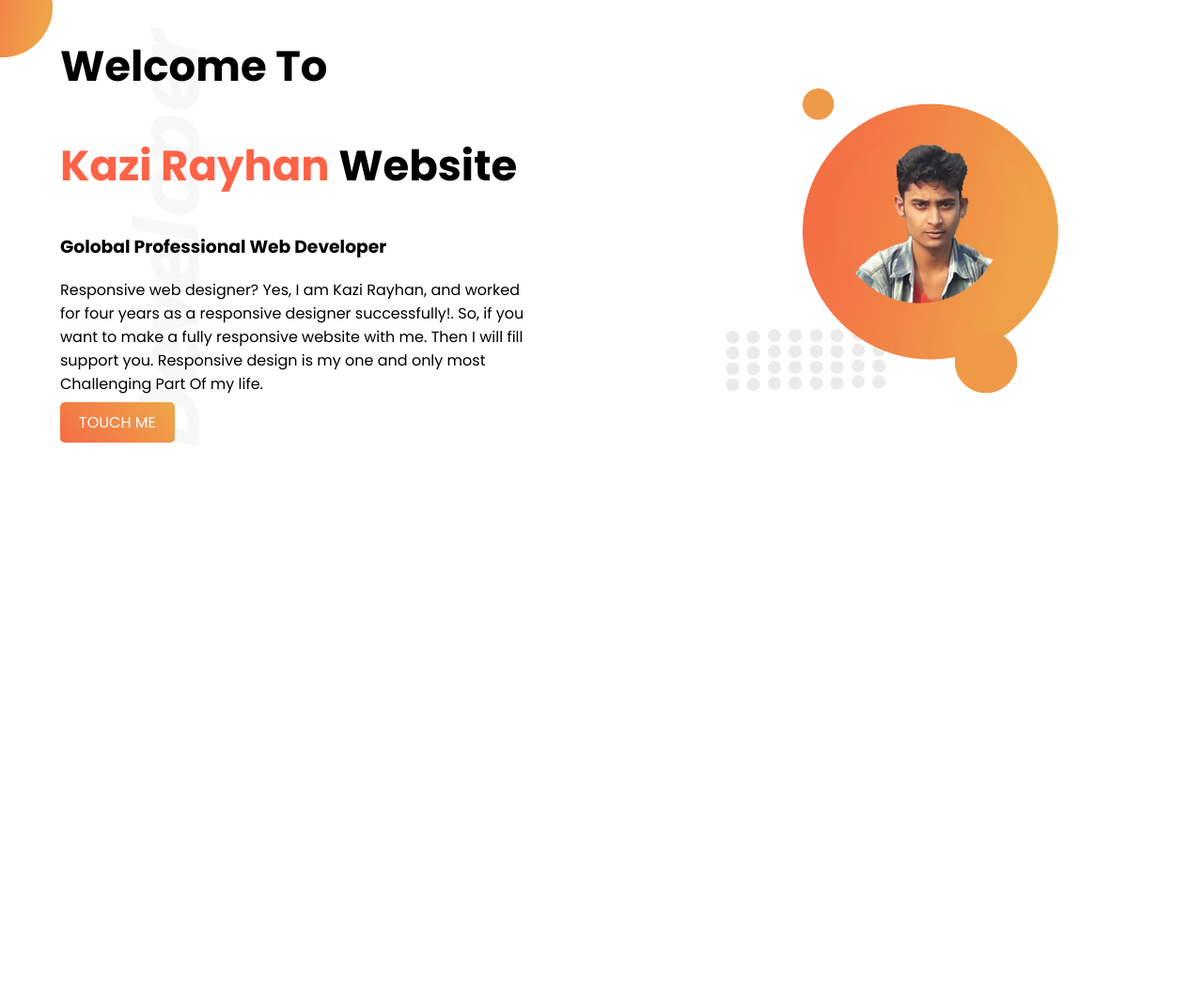
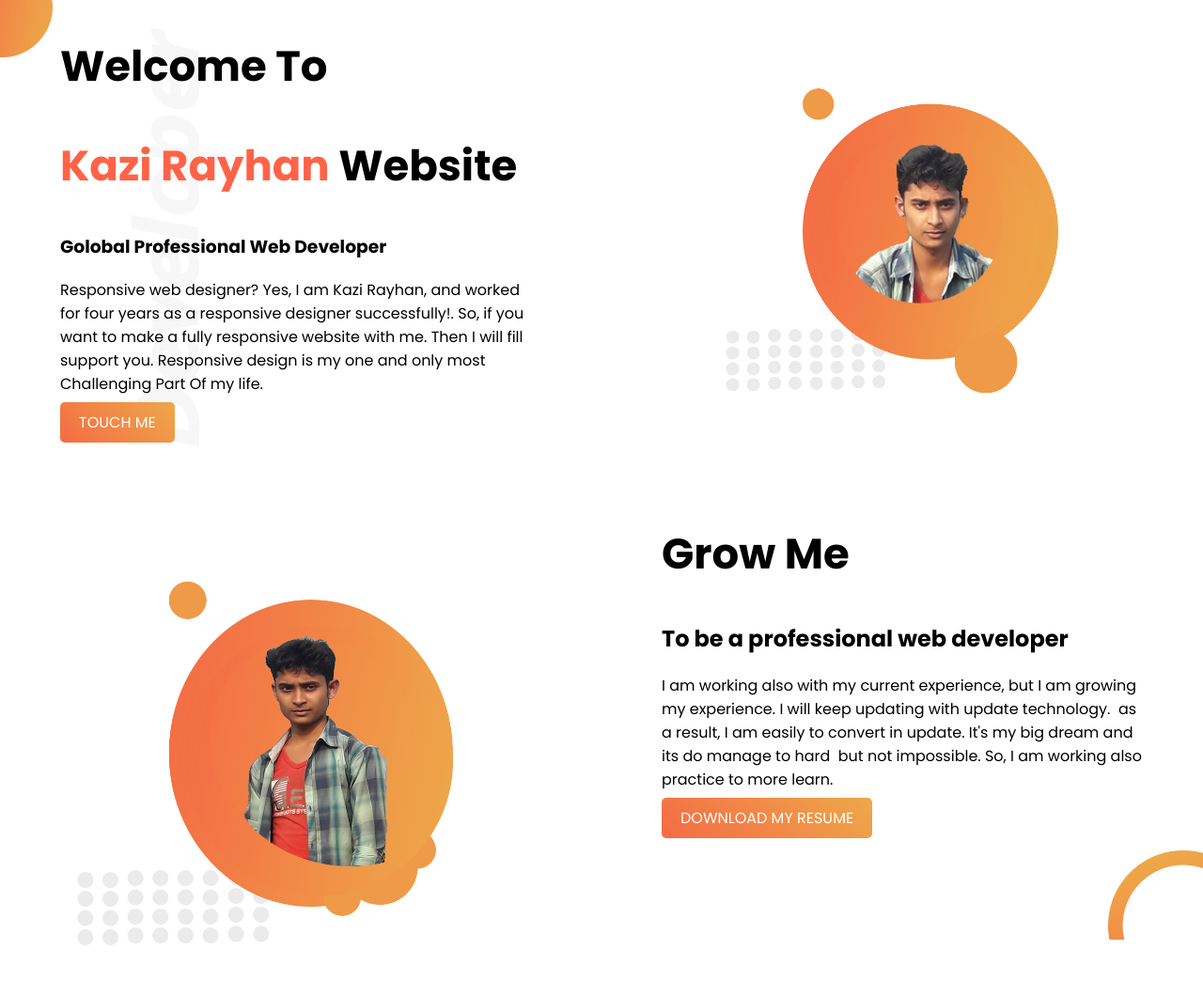
Before and after one commit to rayhanwd/html_and_css_protfolio_website, a plain HTML site: page index.html in a window 1280 px wide. Shown: the top 1044 px of the page at 94% size. Drawn offline with Linux system fonts and the light colour scheme.

Commit message:
last update

```diff
--- a/index.html
+++ b/index.html
@@ -15,11 +15,22 @@
 <h1> <span class="text_highlight">Kazi Rayhan</span> Website</h1>
 <h3>Golobal Professional Web Developer</h3>
 <p>Responsive web designer? Yes, I am Kazi Rayhan, and worked for four years as a responsive designer successfully!. So, if you want to make a fully responsive website with me. Then I will fill support you. Responsive design is my one and only most Challenging Part Of my life.</p>
-<a class="link_button" target="_blank" href="">TOUCH ME</a>
+<a class="link_button" target="_blank" href="https://www.linkedin.com/in/kazi-rayhan-b844b2171/">TOUCH ME</a>
 </div>
 <div class="profile_img half_width">
     <img src="imge/profile_img.png" alt="profile_img">
 </div>
     </section>
+    <section class="growbig_my_dream">
+        <div class="dream_img half_width">
+            <img src="imge/profile_img1.png" alt="dream">
+        </div>
+        <div class="dream_content half_width">
+            <h1>Grow Me</h1>
+        <h2>To be a professional web developer</h2>
+        <p>I am working also with my current experience, but I am growing my experience. I will keep updating with update technology.  as a result, I am easily to convert in update. It's my big dream and its do manage to hard  but not impossible. So, I am working also practice to more learn.</p>
+        <a class="link_button" target="_blank" href="">DOWNLOAD MY RESUME</a>
+        </div>
+    </section>
 </body>
 </html>
--- a/style.css
+++ b/style.css
@@ -23,7 +23,7 @@ img{
 .intro_background{
     background-image: url(imge/background.png);
     background-repeat: no-repeat;
-    height: 500vh;
+    height: 500px;
 }
 
 .link_button{
@@ -33,3 +33,10 @@ img{
     padding: 10px 20px;
     border-radius: 5px;
 }
+
+.growbig_my_dream{
+    background-image: url(imge/background1.png);
+    background-repeat: no-repeat;
+    height:500px;
+    background-position: right;
+}
```
Also changed, not shown: imge/background1.png (added), imge/profile_img1.png (added), 1 other file.
